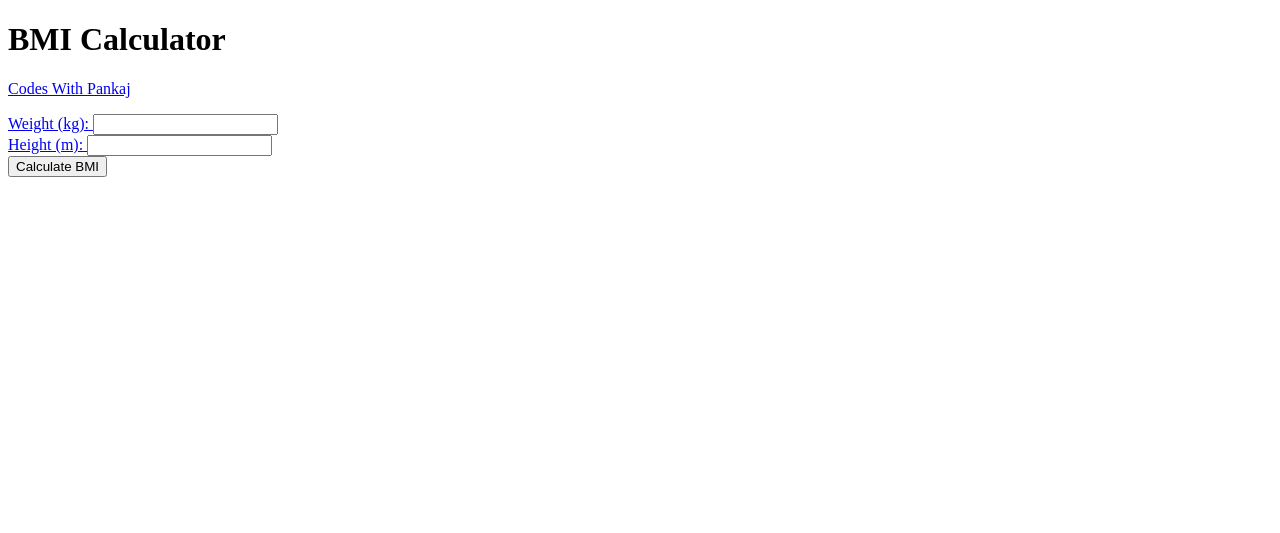
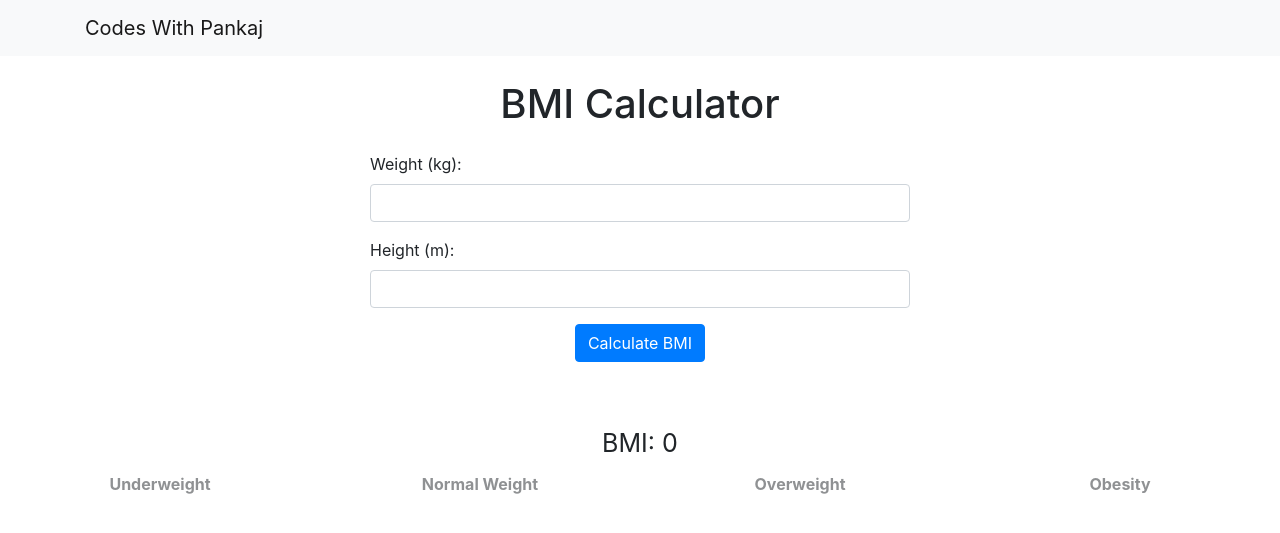
Before and after one commit to Pankaj-Str/BMI-Calculator, a Django app: page /calculator/bmi/ in a window 1280 px wide. Shown: the top 533 px of the page. Run offline with Django 4.2, Linux system fonts and the light colour scheme; some libraries are stand-ins or nearby versions.

Commit message:
update UI

```diff
--- a/bmi_project/calculator/templates/calculator/bmi_form.html
+++ b/bmi_project/calculator/templates/calculator/bmi_form.html
@@ -1,24 +1,52 @@
 <!DOCTYPE html>
 <html>
 <head>
-    <title>BMI Calculator @codeswithpankaj.com</title>
+    <title>BMI Calculator</title>
+    <link rel="stylesheet" href="https://stackpath.bootstrapcdn.com/bootstrap/4.5.0/css/bootstrap.min.css">
+    <link rel="stylesheet" href="styles.css">
     <script src="https://code.jquery.com/jquery-3.6.0.min.js"></script>
+    <script src="https://stackpath.bootstrapcdn.com/bootstrap/4.5.0/js/bootstrap.min.js"></script>
 </head>
 <body>
-    <h1>BMI Calculator</h1>
-    <a href="https://www.codeswithpankaj.com/">Codes With Pankaj</p>
-    <form id="bmi-form" method="post">
-        {% csrf_token %}
-        <label for="weight">Weight (kg):</label>
-        <input type="text" name="weight" id="weight" required>
-        <br>
-        <label for "height">Height (m):</label>
-        <input type="text" name="height" id="height" required>
-        <br>
-        <input type="submit" value="Calculate BMI">
-    </form>
-    <div id="bmi-result">
-        <!-- BMI result will be displayed here -->
+    <header class="navbar navbar-expand-lg navbar-light bg-light">
+        <div class="container">
+            <a class="navbar-brand" href="https://www.codeswithpankaj.com/">Codes With Pankaj</a>
+        </div>
+    </header>
+    <div class="container mt-4">
+        <h1 class="text-center">BMI Calculator</h1>
+        <div class="row justify-content-center mt-4">
+            <form id="bmi-form" class="col-md-6" method="post">
+                {% csrf_token %}
+                <div class="form-group">
+                    <label for="weight">Weight (kg):</label>
+                    <input type="text" class="form-control" name="weight" id="weight" required>
+                </div>
+                <div class="form-group">
+                    <label for="height">Height (m):</label>
+                    <input type="text" class="form-control" name="height" id="height" required>
+                </div>
+                <div class="text-center">
+                    <button type="submit" class="btn btn-primary">Calculate BMI</button>
+                </div>
+            </form>
+        </div>
+        <div class="row justify-content-center mt-4">
+            <div id="bmi-result" class="col-md-6 text-center">
+                <!-- BMI result will be displayed here -->
+            </div>
+        </div>
+    </div>
+
+    <!-- BMI meter with animation -->
+    <div class="bmi-meter">
+        <div class="bmi-value" id="bmi-value">BMI: 0</div>
+        <div class="bmi-scale">
+            <div class="bmi-category">Underweight</div>
+            <div class="bmi-category">Normal Weight</div>
+            <div class="bmi-category">Overweight</div>
+            <div class="bmi-category">Obesity</div>
+        </div>
     </div>
 
     <script>
@@ -30,11 +58,77 @@
                     url: "{% url 'calculate_bmi' %}",
                     data: $(this).serialize(),
                     success: function (data) {
-                        $("#bmi-result").html("Your BMI is: " + data.bmi.toFixed(2));
+                        const bmi = data.bmi.toFixed(2);
+                        $("#bmi-result").html("Your BMI is: " + bmi);
+
+                        // Update the BMI meter with animation
+                        updateBMIMeter(bmi);
                     },
                 });
             });
+
+            // Function to update the BMI meter
+            function updateBMIMeter(bmi) {
+                const meterValue = $("#bmi-value");
+                meterValue.text("BMI: " + bmi);
+                const scale = $(".bmi-scale");
+                scale.children().removeClass("active");
+                if (bmi < 18.5) {
+                    scale.children().eq(0).addClass("active");
+                } else if (bmi < 24.9) {
+                    scale.children().eq(1).addClass("active");
+                } else if (bmi < 29.9) {
+                    scale.children().eq(2).addClass("active");
+                } else {
+                    scale.children().eq(3).addClass("active");
+                }
+            }
         });
     </script>
 </body>
 </html>
+<style>
+    /* Additional styles for the BMI meter */
+.bmi-meter {
+    text-align: center;
+    margin-top: 40px;
+}
+
+.bmi-value {
+    font-size: 24px;
+    animation: pulse 2s infinite;
+}
+
+.bmi-scale {
+    display: flex;
+    justify-content: space-between;
+    margin-top: 10px;
+}
+
+.bmi-category {
+    flex: 1;
+    text-align: center;
+    font-weight: bold;
+    opacity: 0.5;
+    transition: all 0.2s;
+}
+
+.bmi-category.active {
+    font-weight: bold;
+    color: #007bff;
+    opacity: 1;
+}
+
+@keyframes pulse {
+    0% {
+        transform: scale(1);
+    }
+    50% {
+        transform: scale(1.05);
+    }
+    100% {
+        transform: scale(1);
+    }
+}
+
+</style>
```
